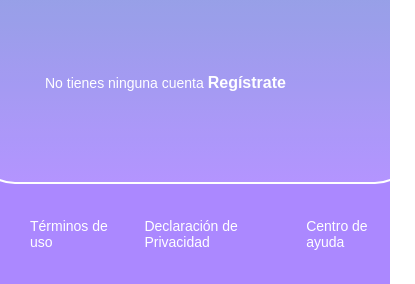
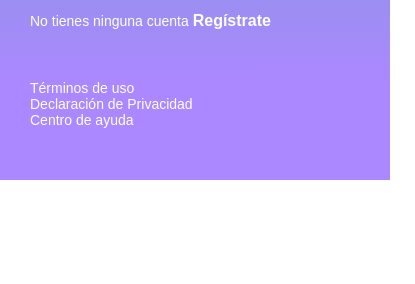
Before and after one commit to javierfuentesm/Curso-Frontend-developer, a website: page login/login.html in a window 390 px wide. Shown: the part 700-984 px from the top of the page, 415 px wide, since content can reach past the window. After the commit the page ends 880 px from the top, so only its background shows below. Drawn offline with Linux system fonts and the light colour scheme.

Commit message:
Se agrega mobile responsive

```diff
--- a/login/style.css
+++ b/login/style.css
@@ -138,3 +138,16 @@ margin: 10px 0px;
     text-decoration: underline;
 
 }
+@media only screen and (max-width:600px){
+    .login__container{
+        background: transparent;
+        border: none;
+        padding: 0px;
+        width: 100%;
+    }
+    .footer{
+        align-items: flex-start;
+        flex-direction: column;
+    }
+
+}
```
